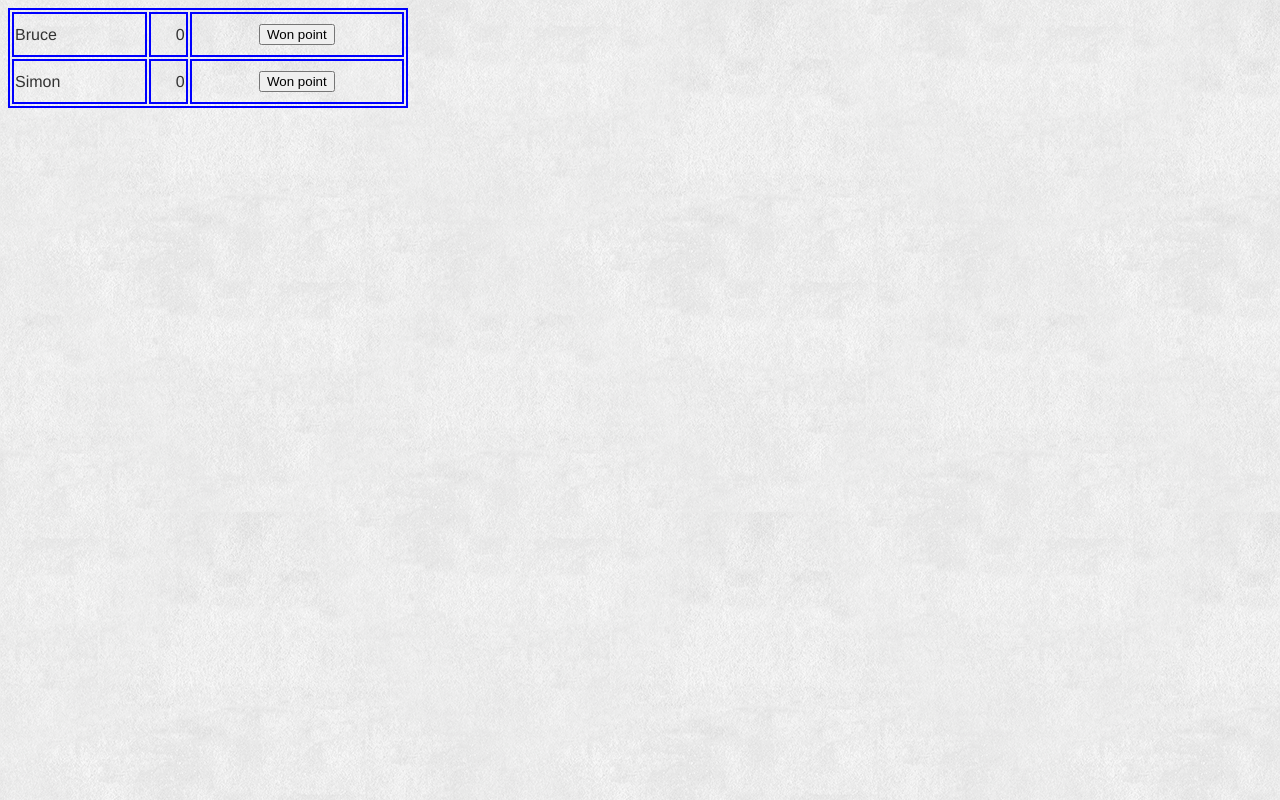
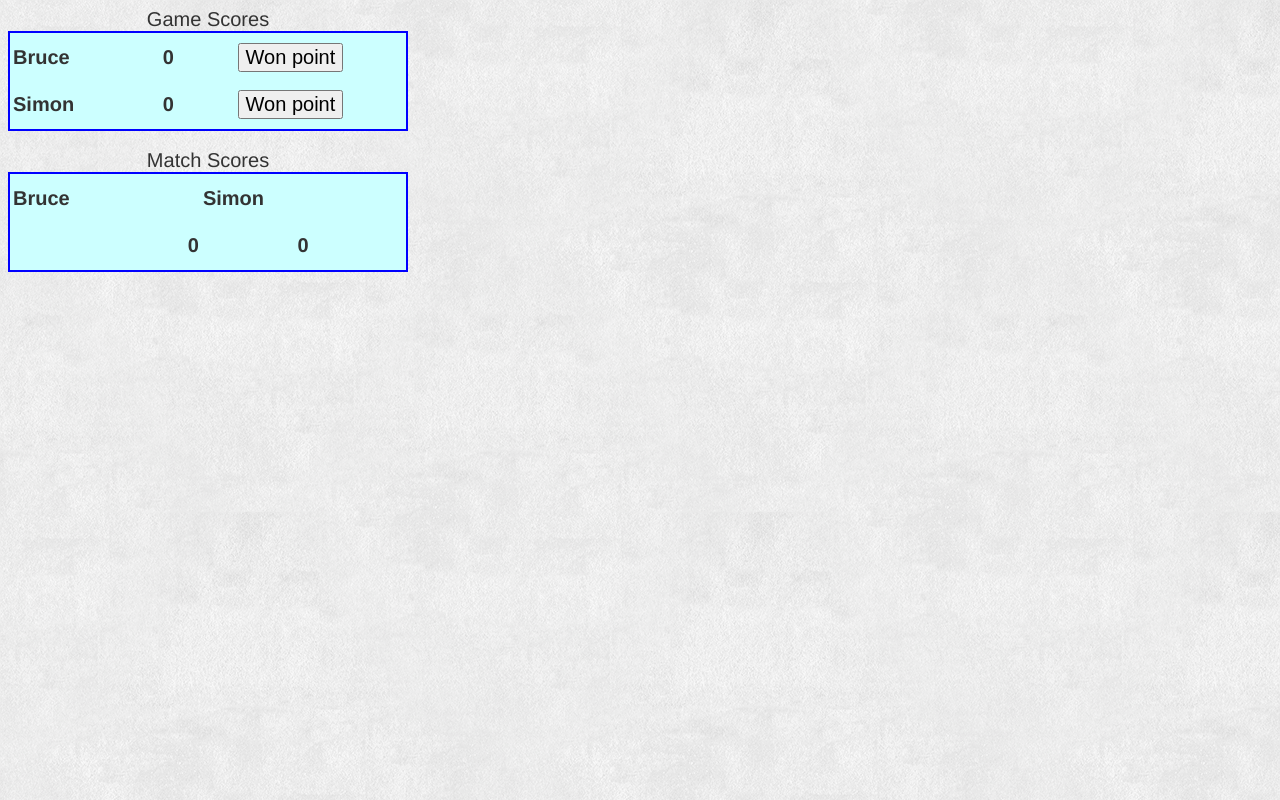
Before and after one commit to MatzFan/pingpong, a plain HTML site: page index.html in a window 1280 px wide. Drawn offline with nearby package versions, Linux system fonts and the light colour scheme.

Commit message:
Added a match scores table to the page - fucntionality TBC

```diff
--- a/css/application.css
+++ b/css/application.css
@@ -5,11 +5,13 @@ body {
 }
 
 table {
+  background-color: #CCFFFF;
   width: 400px;
   height: 100px;
+  font-size: 20px;
 }
 
-table, td {
+table {
   border-style: solid;
   border-width: 2px;
   border-color: blue;
@@ -17,6 +19,7 @@ table, td {
 
 td, .name {
   text-align: left;
+  font-weight: bold;
 }
 
 td, .score {
@@ -25,4 +28,5 @@ td, .score {
 
 td, button {
   text-align: center;
+  font-size: 20px;
 }
--- a/index.html
+++ b/index.html
@@ -6,14 +6,25 @@
   </head>
   <body>
     <title>Ping pong game!</title>
-    <table class='scoreboard'>
-      <tr id='player1' data-player=1>
+    <table class='game scoreboard'>
+    <caption>Game Scores</caption>
+      <tr class='player1' data-player=1>
         <td class='name'><td class='score'>0</td></td>
         <td><button class='scorer'>Won point</button></td>
       </tr>
-      <tr id='player2' data-player=2>
+      <tr class='player2' data-player=2>
         <td class='name'><td class='score'>0</td></td>
         <td><button class='scorer'>Won point</button></td>
+      </tr>
+    </table>
+    <br>
+    <table class='match scoreboard'>
+    <caption>Match Scores</caption>
+      <tr>
+        <th class='player1 name'>Player 1</th><th class='player2 name'>Player 2</th>
+      </tr>
+      <tr>
+        <td class='player1 score'>0</td><td id='player2 score'>0</td>
       </tr>
     </table>
 
@@ -26,19 +37,20 @@
       var players = {1: new Player('Bruce'), 2: new Player('Simon')}
       var game = new Game(players[1], players[2]);
 
-      function updateScores() {
-        $('#player1 .score').text(players[1].score);
-        $('#player2 .score').text(players[2].score);
+      function updateGameScores() {
+        $('.game .player1 .score').text(players[1].score);
+        $('.game .player2 .score').text(players[2].score);
       }
 
-      $(document).ready(function() {
-        $('#player1 .name').text(players[1].name);
-        $('#player2 .name').text(players[2].name);
+      $(function() {
+        $('.player1.name, .player1 .name').text(players[1].name);
+        $('.player2.name, .player2 .name').text(players[2].name);
 
-        $('.scoreboard button').on('click', function() {
+        $('.game.scoreboard button').on('click', function() {
           num = $(this).parent().parent().data('player')
           players[num].scorePoint();
-          updateScores();
+          updateGameScores();
+
         });
       });
     </script>
```
